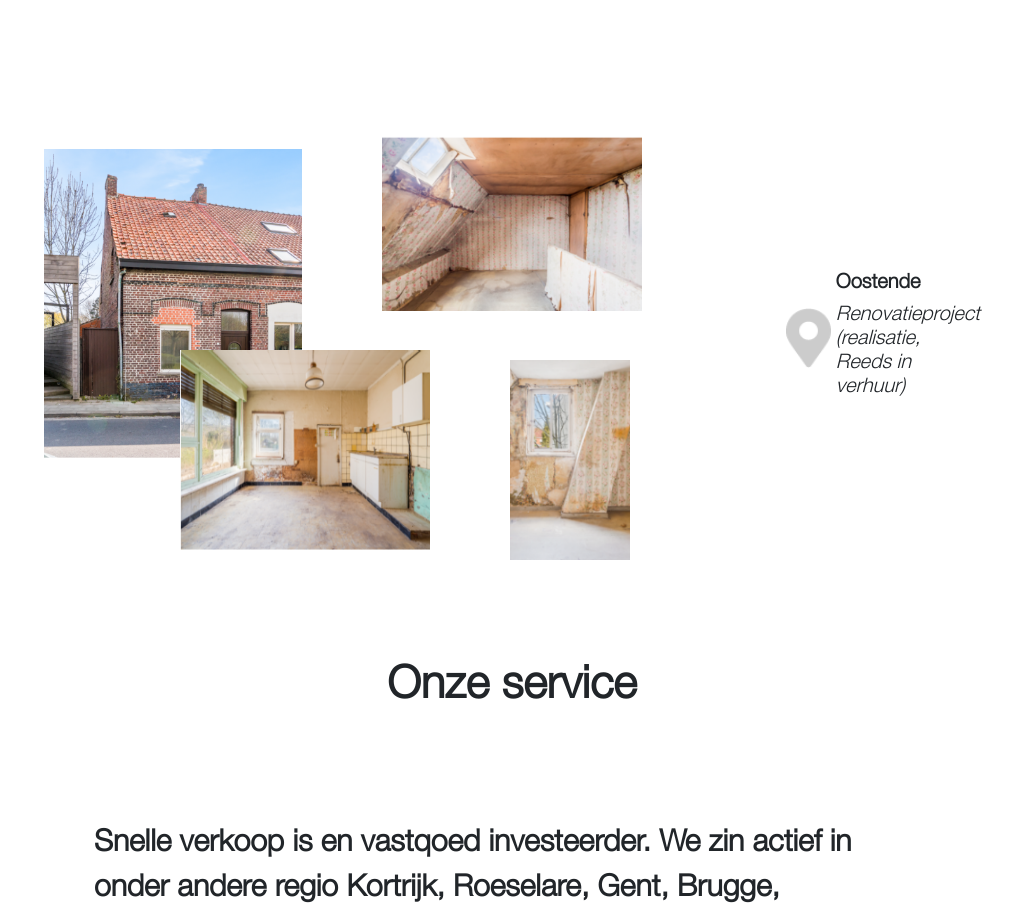
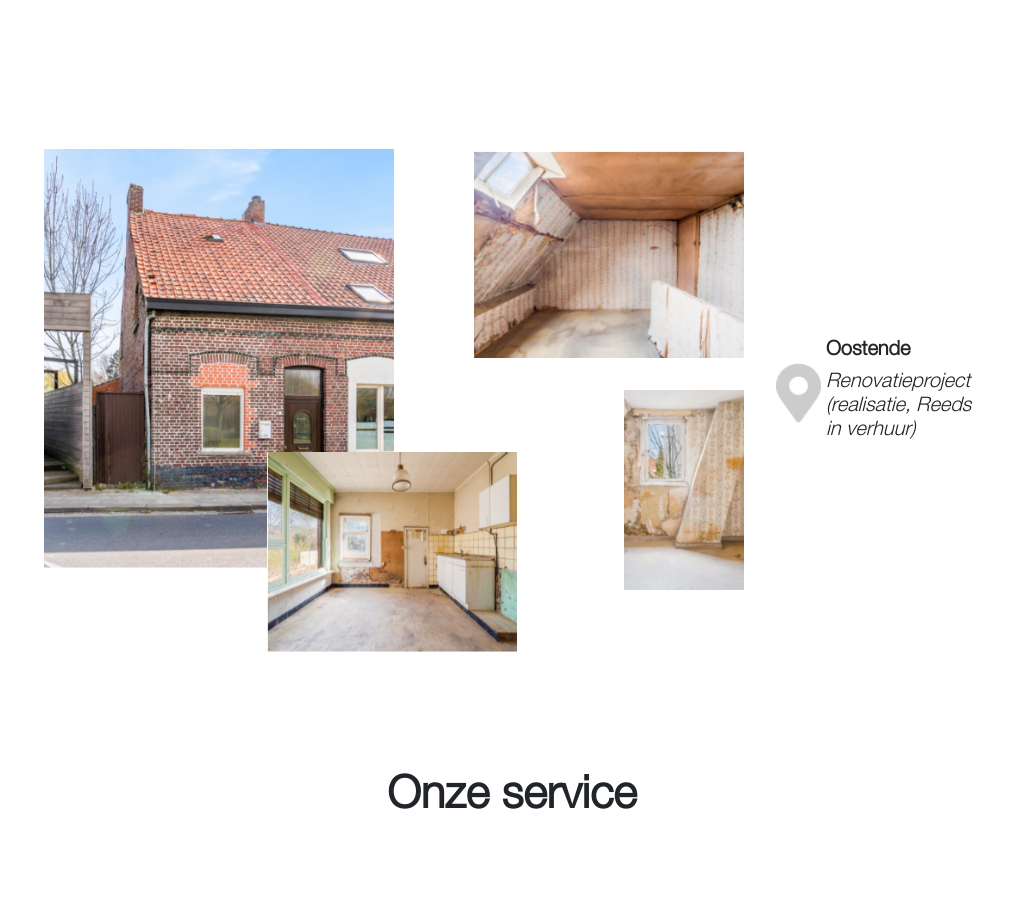
Before and after one commit to usmanmani0/Cash-Now, a React (Create React App) app: page / in a window 1024 px wide. Shown: the part 7920-8836 px from the top of the page. Built offline with nearby package versions, Linux system fonts and the light colour scheme.

Commit message:
page nine modified

```diff
--- a/src/components/Webpagenine/webpagenine.css
+++ b/src/components/Webpagenine/webpagenine.css
@@ -168,22 +168,26 @@
   }
 
   .PagenineImg3 {
-    width: 100%;
+    width: 400px;
     height: auto;
     object-fit: cover;
     margin-top: 10rem;
-    margin-left: 5rem;
+    margin-left: 0rem;
   }
   .PagenineImg4 {
     position: absolute;
-    bottom: -55%;
+    bottom: -51%;
     left: 0px;
     height: 200px;
     width: 120px;
     object-fit: cover;
   }
   .pg9location_div {
-    margin-left: 18rem;
+    margin-left: 10rem;
+  }
+  .pg9loc_detail {
+    font-size: 20px;
+    font-style: italic;
   }
 }
 @media only screen and (min-width: 992px) and (max-width: 1200px) {
@@ -204,36 +208,40 @@
     gap: 0rem;
   }
   .PagenineImg1 {
-    width: 100%;
+    width: 350px;
     height: auto;
     object-fit: cover;
   }
   .PagenineImg2 {
     position: absolute;
-    bottom: -30%;
-    right: -50%;
+    bottom: -20%;
+    right: -35%;
     z-index: 5;
     width: 250px;
     height: 200px;
   }
 
   .PagenineImg3 {
-    width: 100%;
+    width: 270px;
     height: auto;
     object-fit: cover;
-    margin-top: -10rem;
+    margin-top: -13rem;
     margin-left: 5rem;
   }
   .PagenineImg4 {
     position: absolute;
-    top: 4rem;
-    right: -26%;
+    top: 2rem;
+    right: 0px;
     height: 200px;
     width: 120px;
     object-fit: cover;
   }
   .pg9location_div {
-    margin-left: 13rem;
+    margin-left: 1rem;
+  }
+  .pg9loc_detail {
+    font-size: 20px;
+    font-style: italic;
   }
 }
 
@@ -287,7 +295,11 @@
     object-fit: cover;
   }
   .pg9location_div {
-    margin-left: 5rem;
+    margin-left: 1rem;
+  }
+  .pg9loc_detail {
+    font-size: 20px;
+    font-style: italic;
   }
 }
 
@@ -312,7 +324,7 @@
     gap: 0rem;
   }
   .PagenineImg1 {
-    width: 30vw;
+    width: 500px;
     height: 320px;
     object-fit: cover;
   }
@@ -326,11 +338,11 @@
   }
 
   .PagenineImg3 {
-    width: 25vw;
+    width: 400px;
     height: 200px;
     object-fit: cover;
     margin-top: -8rem;
-    margin-left: 5rem;
+    margin-left: 4rem;
   }
   .PagenineImg4 {
     position: absolute;
@@ -342,6 +354,10 @@
   }
   .pg9location_div {
     margin-right: 3rem;
+  }
+  .pg9loc_detail {
+    font-size: 20px;
+    font-style: italic;
   }
 }
 
@@ -366,7 +382,7 @@
     gap: 0rem;
   }
   .PagenineImg1 {
-    width: 30vw;
+    width: 500px;
     height: 320px;
     object-fit: cover;
   }
@@ -380,11 +396,11 @@
   }
 
   .PagenineImg3 {
-    width: 25vw;
+    width: 400px;
     height: 200px;
     object-fit: cover;
     margin-top: -8rem;
-    margin-left: 5rem;
+    margin-left: 4rem;
   }
   .PagenineImg4 {
     position: absolute;
@@ -397,4 +413,8 @@
   .pg9location_div {
     margin-right: 3rem;
   }
+  .pg9loc_detail {
+    font-size: 20px;
+    font-style: italic;
+  }
 }
```
